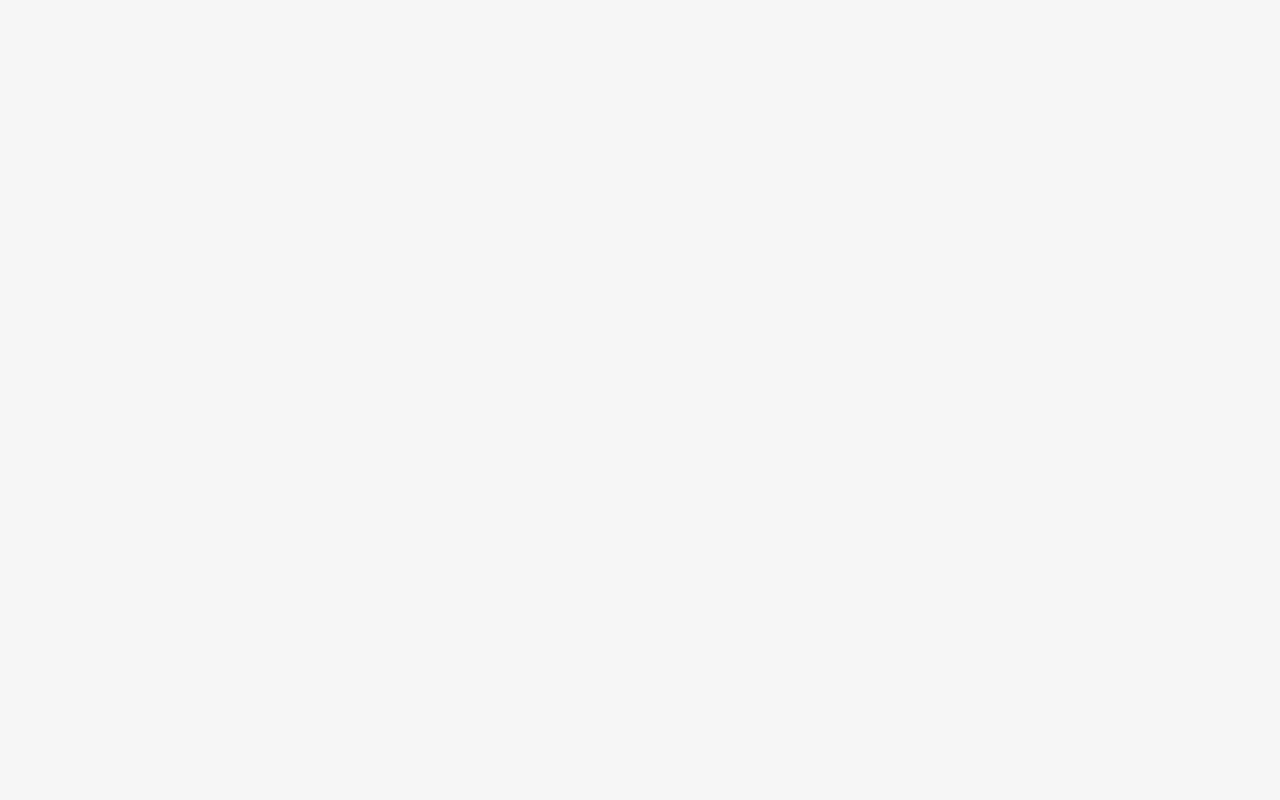
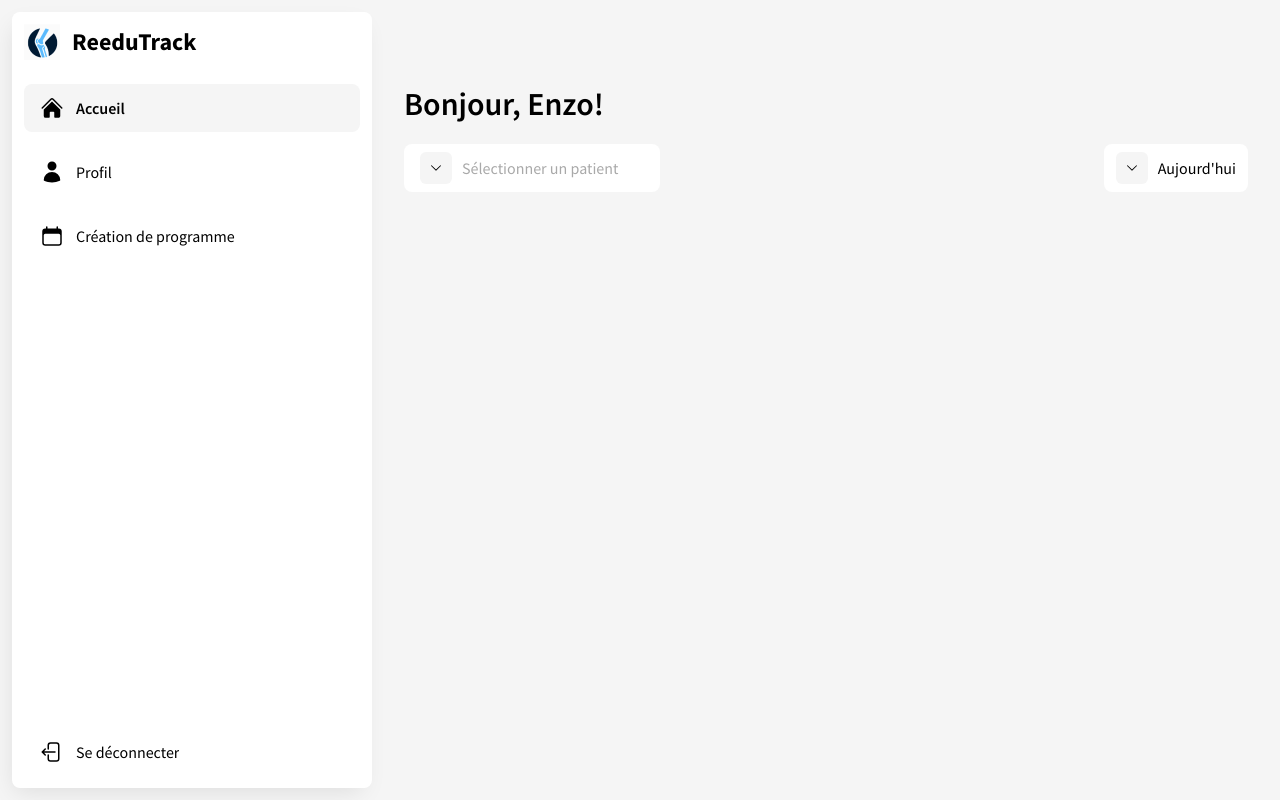
Before and after one commit to EnzoDelpy/ReeduTrack, a React (Vite) app: page / in a window 1280 px wide. Before the commit this address had no page. Built offline with nearby package versions, Linux system fonts and the light colour scheme.

Commit message:
added animation home page

```diff
--- a/src/App.tsx
+++ b/src/App.tsx
@@ -9,7 +9,7 @@ import Login from "./components/Login/Login.tsx";
 
 function App() {
 
-  const isLogged : boolean = false;
+  const isLogged : boolean = true;
 
   return (
     <>
--- a/src/components/Home/AddExercisePopUp.tsx
+++ b/src/components/Home/AddExercisePopUp.tsx
@@ -90,7 +90,7 @@ const AddExercisePopup: React.FC<AddExercisePopupProps> = ({
           animate={{ opacity: 1 }}
           exit={{ opacity: 0 }}
           transition={{ duration: 0.2 }}
-          className="fixed inset-0 bg-gray-600 bg-opacity-50 flex justify-center items-center lg:pl-[23.25rem]"
+          className="fixed inset-0 bg-gray-600 bg-opacity-50 flex justify-center items-center lg:pl-[23.25rem] z-20"
         >
           <motion.div
             initial={{ scale: 0.9 }}
--- a/src/components/Home/Home.tsx
+++ b/src/components/Home/Home.tsx
@@ -4,7 +4,7 @@ import ExerciceItem from "./ExerciceItem";
 import TitleItem from "./TitleItem";
 import React, { useState } from "react";
 import ComboBox from "../shared/ComboBox.tsx";
-import { motion, AnimatePresence } from "framer-motion";
+import { motion } from "framer-motion";
 import AddExercisePopup from "./AddExercisePopUp.tsx";
 
 interface ComboBoxItem {
@@ -90,9 +90,21 @@ export default function Home() {
             role == "KINE" ? "flex-col items-start gap-4" : "items-center"
           }`}
         >
-          <h1 className="font-semibold text-[2rem]">Bonjour, Enzo!</h1>
+          <motion.h1
+            initial={{ opacity: 0, translateY: -10 }}
+            animate={{ opacity: 1, translateY: 0 }}
+            transition={{ duration: 0.5 }}
+            className="font-semibold text-[2rem]"
+          >
+            Bonjour, Enzo!
+          </motion.h1>
           {role == "KINE" ? (
-            <div className="flex items-center justify-between w-full">
+            <motion.div
+              initial={{ opacity: 0, translateY: -10 }}
+              animate={{ opacity: 1, translateY: 0 }}
+              transition={{ duration: 0.5, delay: 0.3 }}
+              className="flex items-center justify-between w-full z-10"
+            >
               <ComboBox items={usersList} setSelectedItem={setSelectedUser}>
                 patient
               </ComboBox>
@@ -100,20 +112,26 @@ export default function Home() {
                 selectedDate={selectedDate}
                 onDateChange={handleDateChange}
               />
-            </div>
+            </motion.div>
           ) : (
-            <DatePicker
-              selectedDate={selectedDate}
-              onDateChange={handleDateChange}
-            />
+            <motion.div
+              initial={{ opacity: 0, translateY: -10 }}
+              animate={{ opacity: 1, translateY: 0 }}
+              transition={{ duration: 0.5, delay: 0.6 }}
+              className="z-10"
+            >
+              <DatePicker
+                selectedDate={selectedDate}
+                onDateChange={handleDateChange}
+              />
+            </motion.div>
           )}
         </div>
         {((role == "KINE" && selectedUser != null) || role == "USER") && (
-          <motion.div
-            initial={{ opacity: 0, translateY: -10 }}
+         <motion.div
+            initial={{ opacity: 0, translateY: -10}}
             animate={{ opacity: 1, translateY: 0 }}
-            exit={{ opacity: 0, translateY: -10 }}
-            transition={{ duration: 0.2 }}
+            transition={{ duration: 0.5, delay: ( role=="KINE" ? 0 : 0.3) }}
             className="flex flex-col gap-4"
           >
             {sortedItemsData.map((item, index) => {
@@ -165,7 +183,7 @@ export default function Home() {
           </motion.div>
         )}
       </div>
-      {(role == "KINE" && selectedUser != null) && (
+      {role == "KINE" && selectedUser != null && (
         <AddExercisePopup
           isOpen={isPopupOpen}
           onClose={() => setIsPopupOpen(false)}
--- a/src/components/shared/ComboBox.tsx
+++ b/src/components/shared/ComboBox.tsx
@@ -93,7 +93,7 @@ const Combobox = ({ items, children, setSelectedItem, border }: { items: ComboBo
             animate={{ opacity: 1, scale: 1 }}
             exit={{ opacity: 0, scale: 0.9 }}
             transition={{ duration: 0.1 }}
-            className={`absolute z-10 w-full bg-white rounded-lg p-2 top-[calc(100%_+_0.375rem)] ${border  ? border : ""}`}
+            className={`absolute z-20 w-full bg-white rounded-lg p-2 top-[calc(100%_+_0.375rem)] ${border  ? border : ""}`}
           >
             {/* Champ de recherche dans la popup */}
             <input
```
